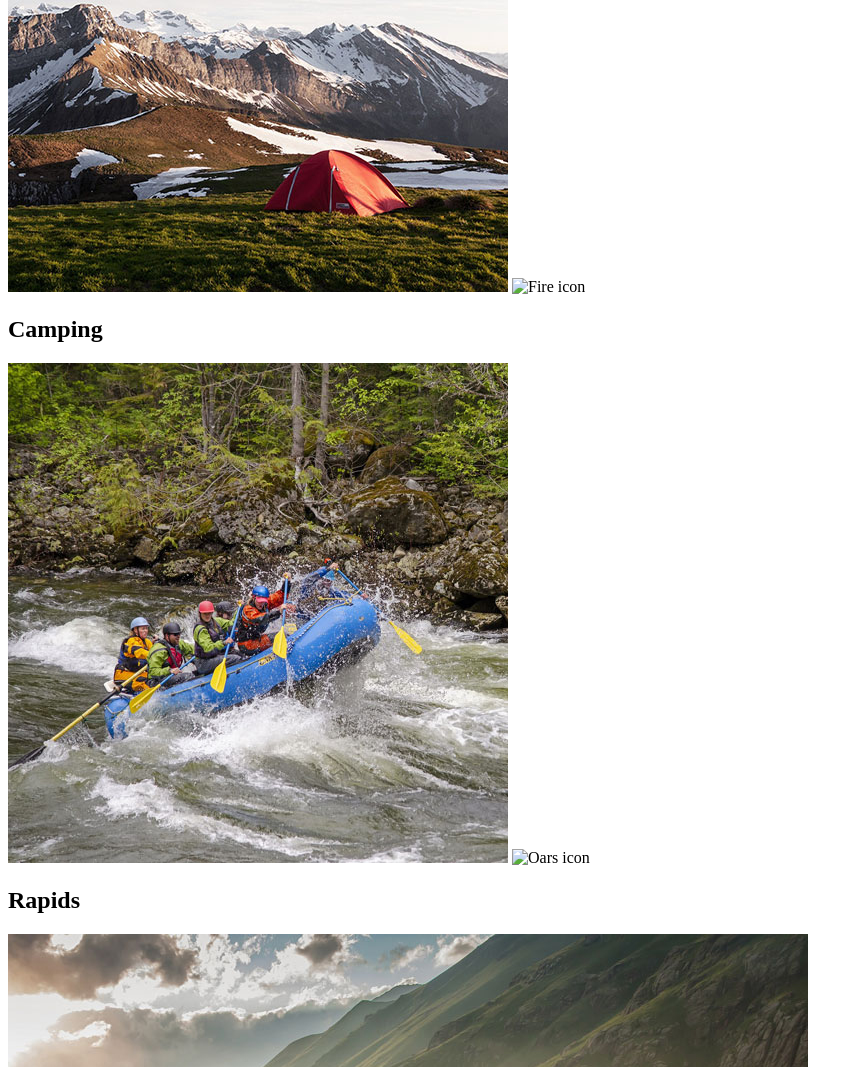
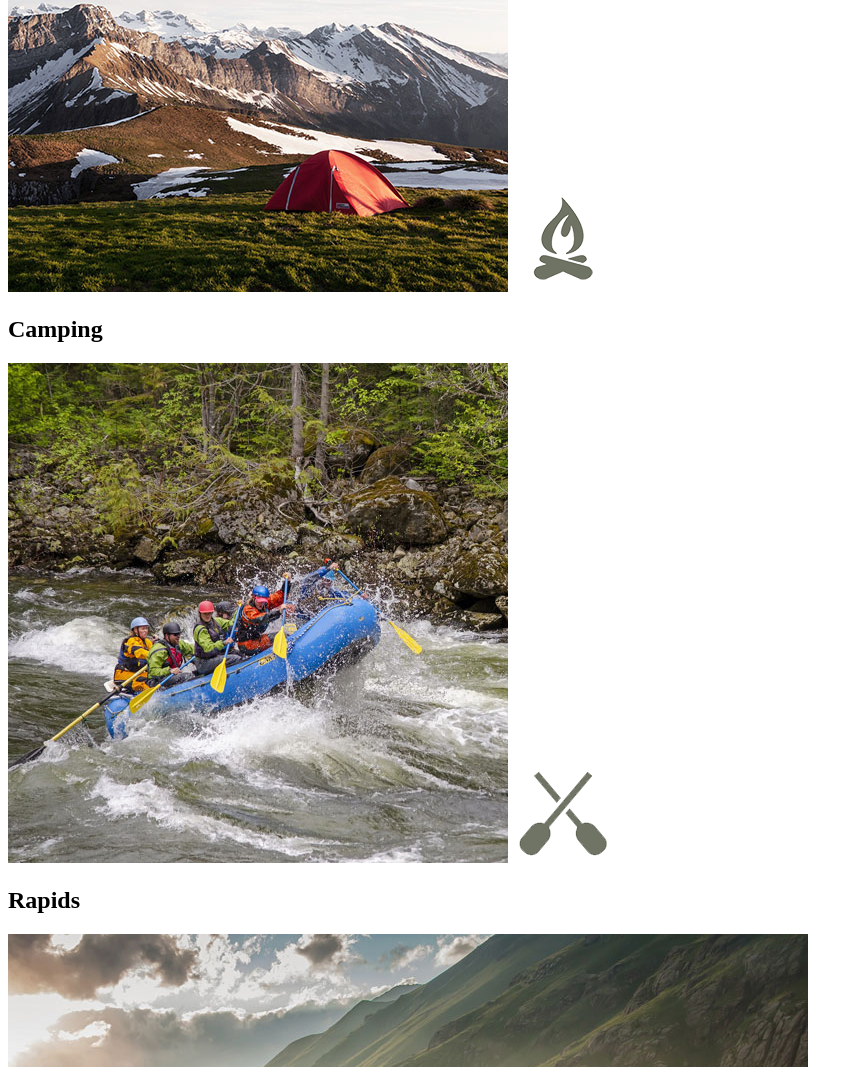
Before and after one commit to Saltzmaster/WDD130, a plain HTML site: page wwr/index.html in a window 1280 px wide. Shown: the part 1506-2573 px from the top of the page, without its empty margins (0-863 px from the left). Drawn offline with Linux system fonts and the light colour scheme.

Commit message:
bug fixes

```diff
--- a/wwr/index.html
+++ b/wwr/index.html
@@ -38,12 +38,12 @@
         </section>
         <section class="camping-card">
             <img class="card-img" src="images/camping.jpg" alt="Tent in mountains">
-            <img class="icon" src="images/fire_icon.pgn" alt="Fire icon">
+            <img class="icon" src="images/fire_icon.png" alt="Fire icon">
             <h2>Camping</h2>
         </section>
         <section class="rapids-card">
             <img class="card-img" src="images/rapids.jpg" alt="Rafting boat">
-            <img class="icon" src="images/oars.pgn" alt="Oars icon">
+            <img class="icon" src="images/oars.png" alt="Oars icon">
             <h2>Rapids</h2>
         </section>
         <img class="mountains" src="images/mountains.jpg" alt="Misty mountians">
```
